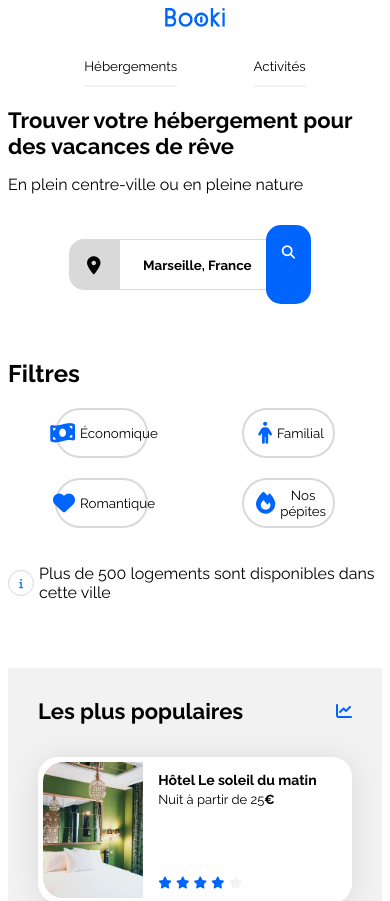
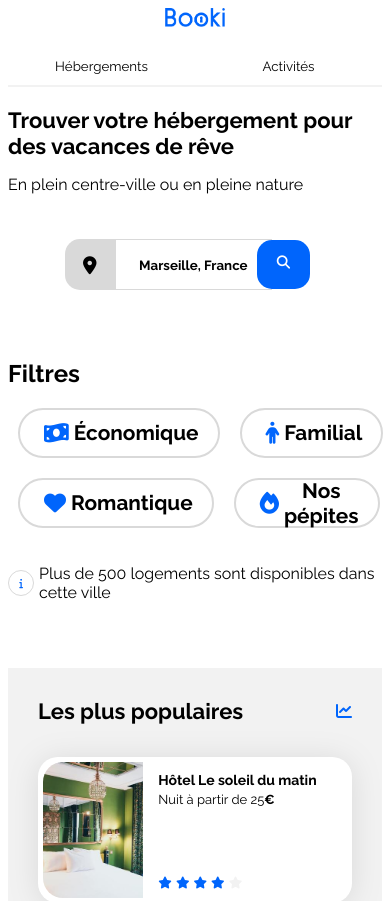
Before and after one commit to CHJason14/OCR, a plain HTML site: page Projet 3/booki-starter-code-master/index.html in a window 390 px wide. Shown: the top 901 px of the page. Drawn offline with Linux system fonts and the light colour scheme.

Commit message:
Update 29/02
Correction error avec W3C

```diff
--- a/Projet 3/booki-starter-code-master/css/style.css
+++ b/Projet 3/booki-starter-code-master/css/style.css
@@ -56,7 +56,7 @@ nav {
     height: 50%;
     width: 30%;
 
-    a {
+    div {
         display: flex;
         align-items: center;
         height: 100%;
@@ -125,7 +125,7 @@ nav button:hover {
         background-color: #0065FC;
         border-color: #0065FC;
         border-style: none;
-        padding: 15px 16px;
+        padding: 18px 16px;
     }
 
     button:hover {
@@ -182,9 +182,14 @@ nav button:hover {
         width: 100%;
     }
 
-    #button-container {
+    .button-container {
         display: flex;
         width: 100%;
+
+        .text-filter {
+            font-weight: bold;
+            font-size: 1.3rem;
+        }
     }
 
 }
@@ -482,7 +487,7 @@ nav button:hover {
         nav {
             width: 100%;
 
-            a {
+            div {
                 width: 50%;
                 justify-content: center;
             }
@@ -508,7 +513,8 @@ nav button:hover {
             button {
                 border-radius: 15px;
                 position: relative;
-                left: -10px;
+                left: -15px;
+                padding: 0 20px;
             }
         }
 
@@ -526,7 +532,7 @@ nav button:hover {
             content: "\f002";
             text-indent: 0;
             position: relative;
-            top: -30px;
+            top: -20px;
         }
     }
 
```
